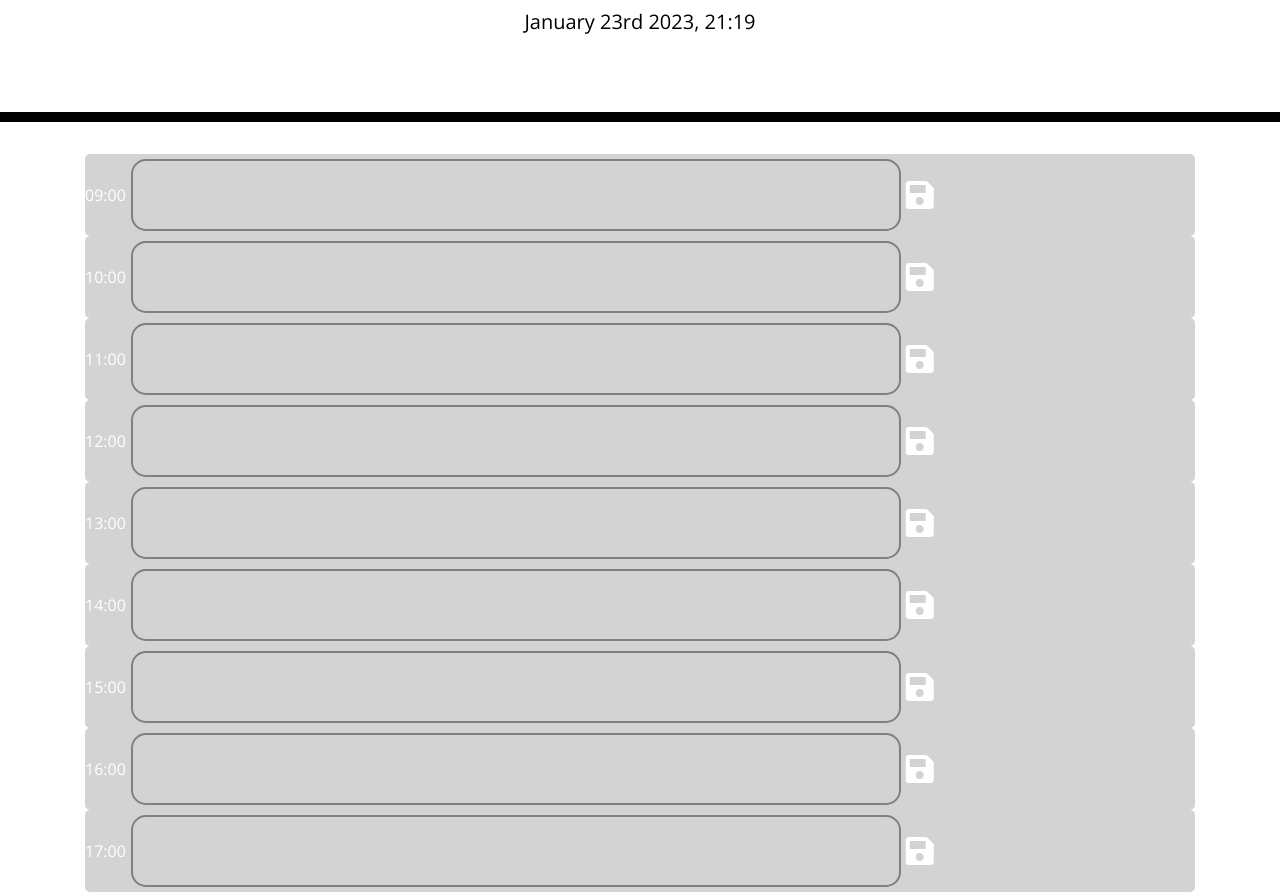
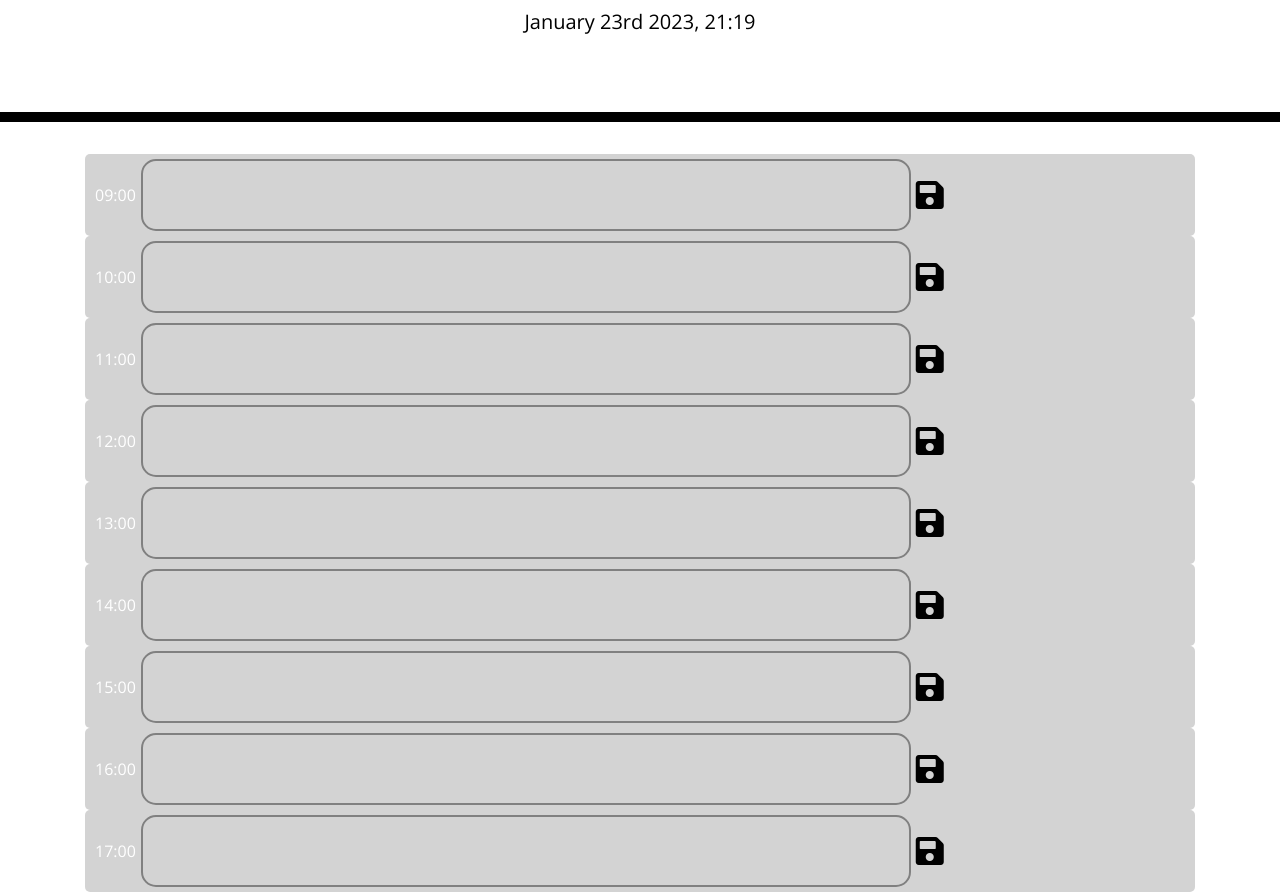
Before and after one commit to ionachadwick97/week-7-challenge, a plain HTML site: page index.html in a window 1280 px wide. Shown: the part 182-1074 px from the top of the page. Drawn offline with nearby package versions, Linux system fonts and the light colour scheme.

Commit message:
tried to start local storage bit, got nowhere. moved html to right location and fixed pathways.

```diff
--- a/starter/index.html
+++ b/index.html
@@ -18,7 +18,7 @@
       href="https://fonts.googleapis.com/css?family=Open+Sans&display=swap"
       rel="stylesheet"
     />
-    <link rel="stylesheet" href="./assets/css/style.css" />
+    <link rel="stylesheet" href="./starter/assets/css/style.css" />
     <title>Work Day Scheduler</title>
   </head>
 
@@ -30,63 +30,63 @@
     </header>
     <div class="container">
       <div class="timeblock" data-hour="9">
-        <div class="time9">09:00</div>
+        <div class="time" id="time9">09:00</div>
         <textarea name="taskInput" id="input" cols="80" rows="3"></textarea>
         <div class="saveBtn">
           <i class="fas fa-save fa-2x"></i>
         </div>
       </div>
       <div class="timeblock" data-hour="10">
-        <div class="time10">10:00</div>
+        <div class="time" id="time10">10:00</div>
         <textarea name="taskInput" id="input" cols="80" rows="3"></textarea>
         <div class="saveBtn">
           <i class="fas fa-save fa-2x"></i>
         </div>
       </div>
       <div class="timeblock" data-hour="11">
-        <div class="time11">11:00</div>
+        <div class="time" id="time11">11:00</div>
         <textarea name="taskInput" id="input" cols="80" rows="3"></textarea>
         <div class="saveBtn">
           <i class="fas fa-save fa-2x"></i>
         </div>
       </div>
       <div class="timeblock" data-hour="12">
-        <div class="time12">12:00</div>
+        <div class="time" id="time12">12:00</div>
         <textarea name="taskInput" id="input" cols="80" rows="3"></textarea>
         <div class="saveBtn">
           <i class="fas fa-save fa-2x"></i>
         </div>
       </div>
       <div class="timeblock" data-hour="13">
-        <div class="time13">13:00</div>
+        <div class="time" id="time13">13:00</div>
         <textarea name="taskInput" id="input" cols="80" rows="3"></textarea>
         <div class="saveBtn">
           <i class="fas fa-save fa-2x"></i>
         </div>
       </div>
       <div class="timeblock" data-hour="14">
-        <div class="time14">14:00</div>
+        <div class="time" id="time14">14:00</div>
         <textarea name="taskInput" id="input" cols="80" rows="3"></textarea>
         <div class="saveBtn">
           <i class="fas fa-save fa-2x"></i>
         </div>
       </div>
       <div class="timeblock" data-hour="15">
-        <div class="time15">15:00</div>
+        <div class="time" id="time15">15:00</div>
         <textarea name="taskInput" id="input" cols="80" rows="3"></textarea>
         <div class="saveBtn">
           <i class="fas fa-save fa-2x"></i>
         </div>
       </div>
       <div class="timeblock" data-hour="16">
-        <div class="time16">16:00</div>
+        <div class="time" id="time16">16:00</div>
         <textarea name="taskInput" id="input" cols="80" rows="3"></textarea>
         <div class="saveBtn">
           <i class="fas fa-save fa-2x"></i>
         </div>
       </div>
       <div class="timeblock" data-hour="17">
-        <div class="time17">17:00</div>
+        <div class="time" id="time17">17:00</div>
         <textarea name="taskInput" id="input" cols="80" rows="3"></textarea>
         <div class="saveBtn">
           <i class="fas fa-save fa-2x"></i>
@@ -98,6 +98,6 @@
 
     <script src="https://cdnjs.cloudflare.com/ajax/libs/jquery/3.2.1/jquery.min.js"></script>
     <script src="https://cdnjs.cloudflare.com/ajax/libs/moment.js/2.24.0/moment.min.js"></script>
-    <script src="./assets/js/script.js"></script>
+    <script src="./starter/assets/js/script.js"></script>
   </body>
 </html>
--- a/starter/assets/css/style.css
+++ b/starter/assets/css/style.css
@@ -72,9 +72,15 @@ textarea {
   display: flex;
   justify-content: center;
   align-items: center;
+  color: black;
+  margin-right: 5px;
 }
 
 .saveBtn i:hover {
   font-size: 20px;
   transition: all 0.3s ease-in-out;
 }
+
+.time {
+  margin-left: 10px;
+}
--- a/starter/assets/js/script.js
+++ b/starter/assets/js/script.js
@@ -11,11 +11,9 @@ $("#currentDay").text(today.format("MMMM Do YYYY, HH:mm"));
 //      In the html add the data-hour which represent which hour each element is
 //      Create variable for moment().format(H) (0 - 23) e.g. thisHour
 let now = parseInt(moment().format("H"));
-console.log(now)
 let timeblocks = $('.timeblock');
      timeblocks.each(function(index) {
          let hour = parseInt($(this).attr('data-hour'));
-         console.log(hour)
          if (hour < now) {
              $(this).removeClass("presentColor futureColor").addClass("pastColor")
          } else if (hour == now) {
@@ -50,6 +48,14 @@ let timeblocks = $('.timeblock');
 //      },...];
 //
 
+let input = [];
+$(".saveBtn").click(function() {
+    event.preventDefault;
+    let tempinput = $("#input").val();
+    input.push(tempinput);
+})
+console.log(input)
+
 // 4. Load input from local storage when page load/refresh if there's any data in local storage
 //      var localStorageInput = get data from local storage
 //      check if localStorageInput exist, if it is
```
